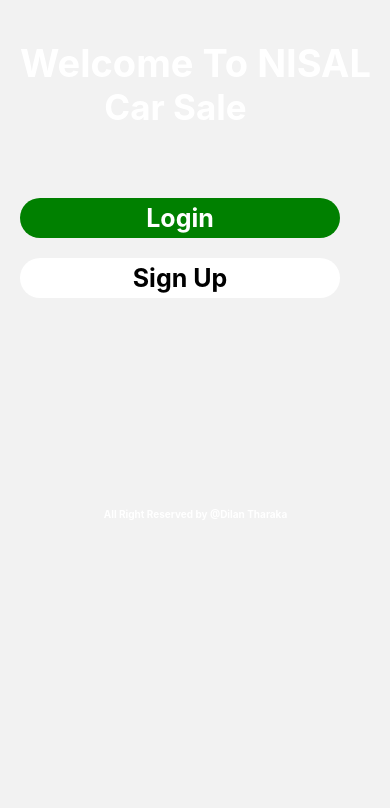
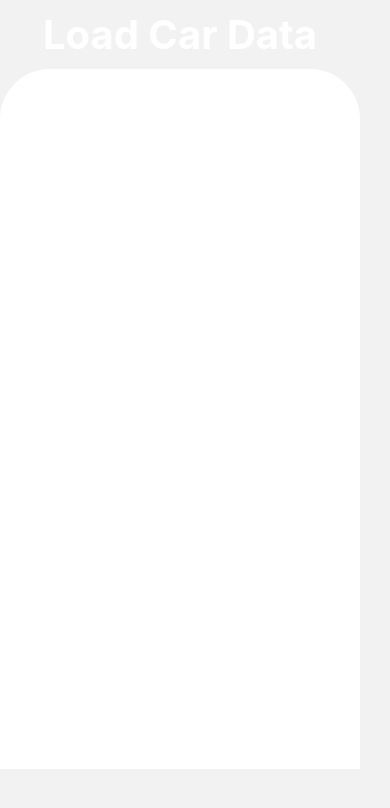
Before and after one commit to tharakad049/CarSaleReactNative, a React Native app in the folder FrontEnd/: screen /LoadData in a window 390 px wide. Shown: the top 808 px of the page. Built offline with nearby package versions, Linux system fonts and the light colour scheme.

Commit message:
create new form

```diff
--- a/FrontEnd/App.js
+++ b/FrontEnd/App.js
@@ -4,7 +4,8 @@ import { createNativeStackNavigator } from '@react-navigation/native-stack';
 import Home from './src/Home';
 import Login from './src/Login';
 import Register from './src/Register';
-import DetailsForm from './src/DetailsForm';
+import AddData from './src/AddData';
+import LoadData from './src/LoadData';
 
 const Stack = createNativeStackNavigator();
 
@@ -15,7 +16,8 @@ function App() {
         <Stack.Screen name="Home" component={Home} />
         <Stack.Screen name="Login" component={Login} />
         <Stack.Screen name="SignIn" component={Register} />
-        <Stack.Screen name="Details" component={DetailsForm} />
+        <Stack.Screen name="AddData" component={AddData} />
+        <Stack.Screen name="LoadData" component={LoadData} />
       </Stack.Navigator>
     </NavigationContainer>
   );
--- /dev/null
+++ b/FrontEnd/src/AddData.js
@@ -0,0 +1,25 @@
+import { View, Text, KeyboardAvoidingView } from 'react-native'
+import React from 'react'
+import Background from './Background'
+
+export default function AddData() {
+  return (
+    <Background>
+    <View style={{ alignItems: "center", width: 360 }}>
+        <Text style={{ color: "white", fontSize: 40, fontWeight: "bold", top: 10 }}>Adding Data</Text>
+
+        <KeyboardAvoidingView>
+            <View style={{
+                backgroundColor: "white",
+                alignItems: "center",
+                height: 700, width: 360, top: 20,
+                borderTopLeftRadius: 50, paddingTop: 20, borderTopRightRadius: 50,
+            }}>
+                <View style={{ display: 'flex', flexDirection: 'row', justifyContent: "center" }}></View>
+            </View>
+        </KeyboardAvoidingView>
+
+    </View>
+</Background>
+  )
+}
--- a/FrontEnd/src/DetailsForm.js
+++ /dev/null
@@ -1,25 +0,0 @@
-import { View, Text, KeyboardAvoidingView, TouchableOpacity } from 'react-native'
-import React from 'react'
-import Background from './Background'
-
-export default function DetailsForm() {
-    return (
-        <Background>
-            <View style={{ alignItems: "center", width: 360 }}>
-                <Text style={{ color: "white", fontSize: 40, fontWeight: "bold", top: 10 }}>Details</Text>
-
-                <KeyboardAvoidingView>
-                    <View style={{
-                        backgroundColor: "white",
-                        alignItems: "center",
-                        height: 700, width: 360, top: 20,
-                        borderTopLeftRadius: 50, paddingTop: 20, borderTopRightRadius: 50,
-                    }}>
-                        <View style={{ display: 'flex', flexDirection: 'row', justifyContent: "center" }}></View>
-                    </View>
-                </KeyboardAvoidingView>
-
-            </View>
-        </Background>
-    )
-}
--- /dev/null
+++ b/FrontEnd/src/LoadData.js
@@ -0,0 +1,25 @@
+import { View, Text, KeyboardAvoidingView } from 'react-native'
+import React from 'react'
+import Background from './Background'
+
+export default function LoadData() {
+  return (
+    <Background>
+    <View style={{ alignItems: "center", width: 360 }}>
+        <Text style={{ color: "white", fontSize: 40, fontWeight: "bold", top: 10 }}>Load Car Data</Text>
+
+        <KeyboardAvoidingView>
+            <View style={{
+                backgroundColor: "white",
+                alignItems: "center",
+                height: 700, width: 360, top: 20,
+                borderTopLeftRadius: 50, paddingTop: 20, borderTopRightRadius: 50,
+            }}>
+                <View style={{ display: 'flex', flexDirection: 'row', justifyContent: "center" }}></View>
+            </View>
+        </KeyboardAvoidingView>
+
+    </View>
+</Background>
+  )
+}
```
